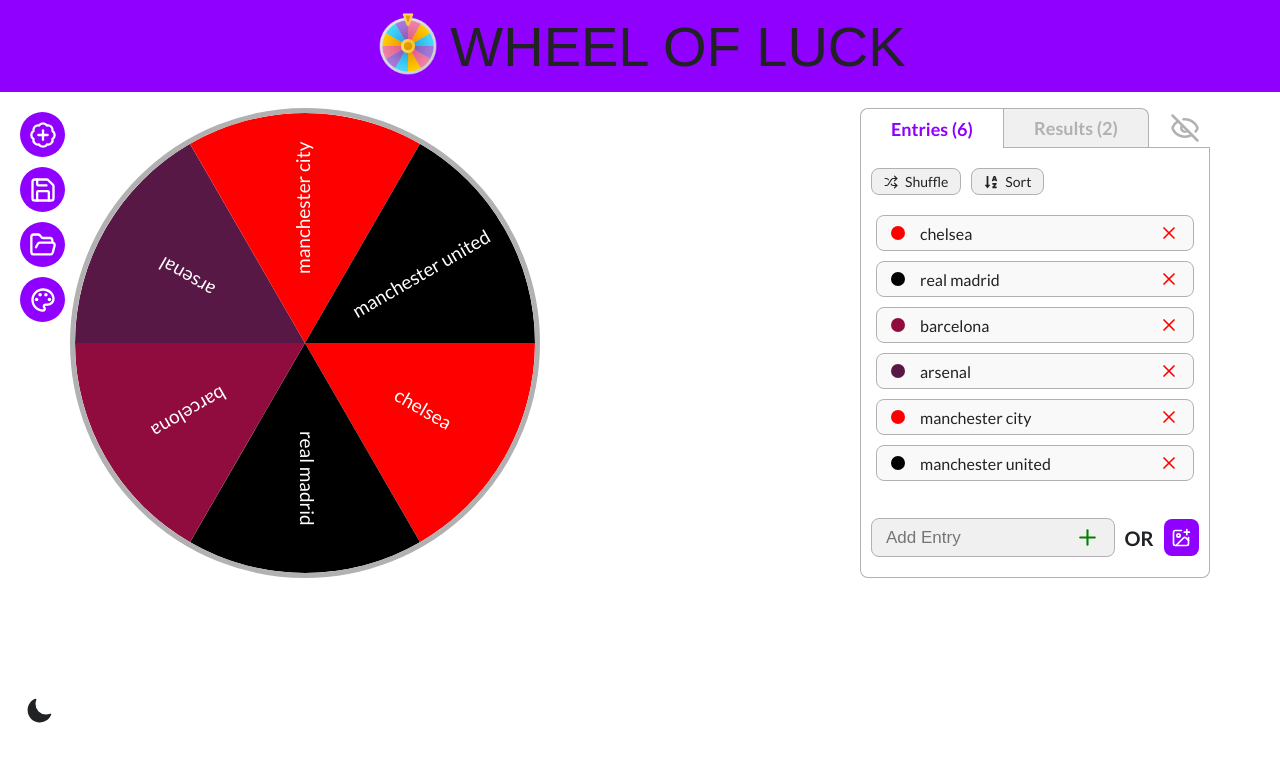
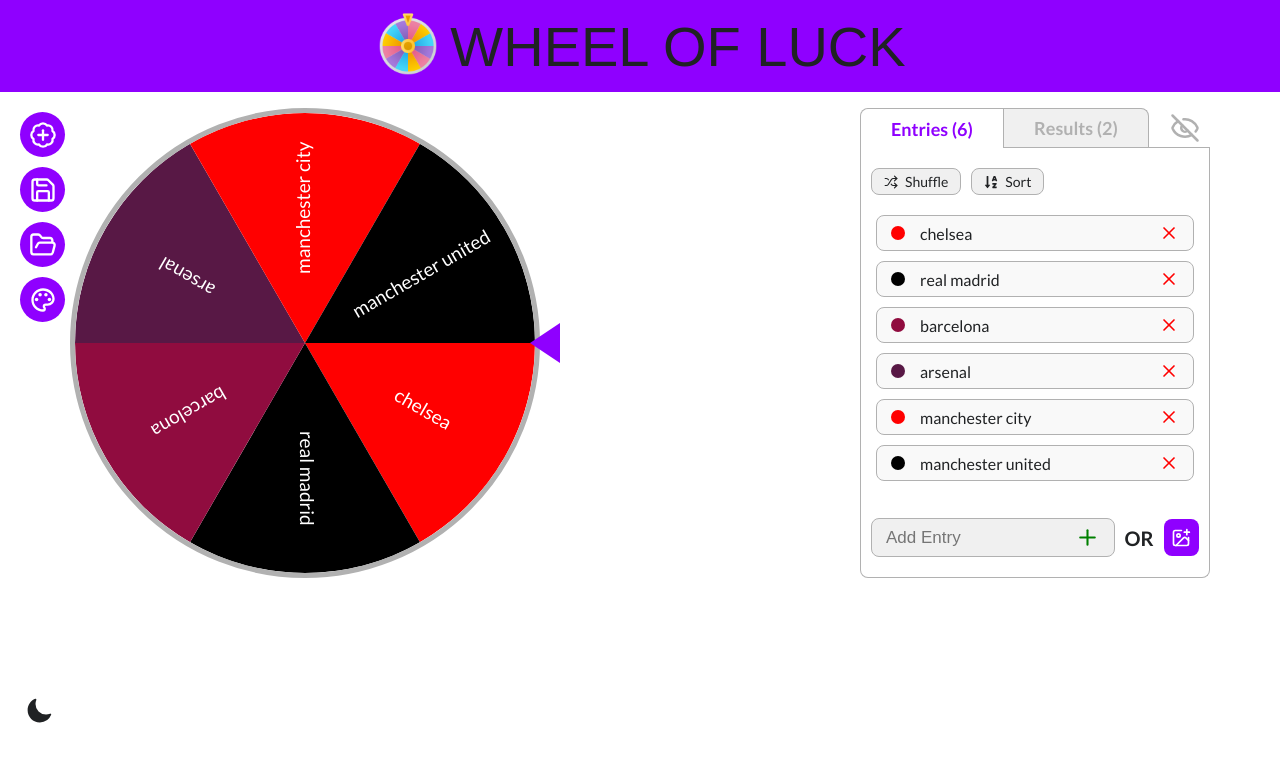
Before and after one commit to YasserCoder/wheel-of-luck, a React (Vite) app: page / in a window 1280 px wide. Shown: the top 762 px of the page. Built offline with nearby package versions, Linux system fonts and the light colour scheme; a web font is replaced by a local one.

Commit message:
building spinning feature

```diff
--- a/src/components/Wheel.tsx
+++ b/src/components/Wheel.tsx
@@ -1,4 +1,6 @@
 import { useEntries } from "../context/entriesContext";
+import { useState, useRef } from "react";
+import { EXTRA_SPINS, SPINNNG_DURATION } from "../utils/constants";
 import styles from "./styles/Wheel.module.css";
 
 export default function Wheel() {
@@ -9,9 +11,58 @@
     const center = radius;
     const angle = 360 / entries.length;
 
+    const [spinning, setSpinning] = useState(false);
+    const wheelRef = useRef<SVGSVGElement>(null);
+    const [currentRotation, setCurrentRotation] = useState(0);
+
+    const spinWheel = () => {
+        if (spinning) return;
+        if (entries.length < 2) return;
+        setSpinning(true);
+
+        const randomAngle = Math.floor(Math.random() * 360);
+
+        const finalRotation = currentRotation + 360 * EXTRA_SPINS + randomAngle;
+
+        if (wheelRef.current) {
+            wheelRef.current.style.transition = `transform ${SPINNNG_DURATION}ms ease-out`;
+            wheelRef.current.style.transform = `rotate(${finalRotation}deg)`;
+        }
+
+        setCurrentRotation(finalRotation);
+
+        setTimeout(() => {
+            setSpinning(false);
+
+            const normalizedRotation = ((finalRotation % 360) + 360) % 360;
+
+            const pointerAngle = 0;
+
+            const arrowAngle = (pointerAngle - normalizedRotation + 360) % 360;
+
+            const winningIndex =
+                Math.floor(arrowAngle / angle) % entries.length;
+
+            const winner = entries[winningIndex];
+            alert(`Winner: ${winner}`);
+        }, SPINNNG_DURATION + 500);
+    };
     return (
-        <div className={styles.wheel}>
-            <svg width={radius * 2} height={radius * 2}>
+        <div className={styles.wheelContainer}>
+            <div className={styles.arrow}></div>
+            <div
+                style={{
+                    cursor: entries.length < 2 ? "not-allowed" : "pointer",
+                }}
+                className={styles.wheel}
+                onClick={spinWheel}
+            >
+                <svg
+                    ref={wheelRef}
+                    width={radius * 2}
+                    height={radius * 2}
+                    viewBox={`0 0 ${radius * 2} ${radius * 2}`}
+                >
                     {entries.map((entry, i) => (
                         <Slice
                             key={i}
@@ -25,6 +76,7 @@
                         />
                     ))}
                 </svg>
+            </div>
         </div>
     );
 }
@@ -50,7 +102,7 @@
     const toRadians = (deg: number) => (deg * Math.PI) / 180;
 
     const startAngle = angle * i;
-    const endAngle = startAngle + angle - 0.01; // Slightly less to avoid overlap
+    const endAngle = startAngle + angle - 0.01;
 
     const x1 = center + radius * Math.cos(toRadians(startAngle));
     const y1 = center + radius * Math.sin(toRadians(startAngle));
--- a/src/components/styles/wheel.module.css
+++ b/src/components/styles/wheel.module.css
@@ -1,3 +1,8 @@
+.wheelContainer {
+    position: relative;
+    width: fit-content;
+    height: fit-content;
+}
 .wheel {
     width: fit-content;
     height: fit-content;
@@ -8,3 +13,15 @@
     justify-content: center;
     overflow: hidden;
 }
+.arrow {
+    position: absolute;
+    top: 50%;
+    right: -20px;
+    transform: translateY(-50%);
+    width: 0;
+    height: 0;
+    border-top: 20px solid transparent;
+    border-bottom: 20px solid transparent;
+    border-right: 30px solid var(--color-violet);
+    z-index: 10;
+}
--- a/src/utils/constants.ts
+++ b/src/utils/constants.ts
@@ -1 +1,4 @@
 export const MAX_ENTRIES = 40;
+
+export const SPINNNG_DURATION = 4000;
+export const EXTRA_SPINS = 5;
```
Lines whose indentation alone changed are shown as unchanged.
